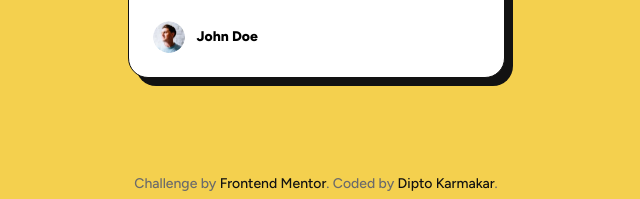
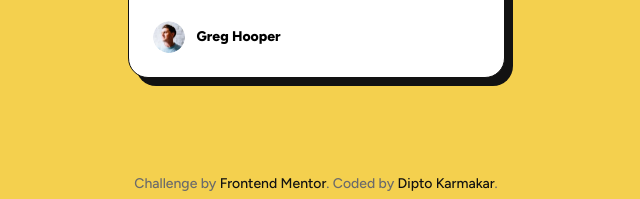
Before and after one commit to dipto0321/blog-preview-card, a plain HTML site: page index.html in a window 1280 px wide. Shown: the part 584-783 px from the top of the page, 324-964 px from the left. Drawn offline with Linux system fonts and the light colour scheme.

Commit message:
fix: fix name

```diff
--- a/index.html
+++ b/index.html
@@ -54,7 +54,7 @@
             src="./assets/images/image-avatar.webp"
             alt="avatar"
           />
-          <div class="name">John Doe</div>
+          <div class="name">Greg Hooper</div>
         </div>
       </div>
     </main>
```
